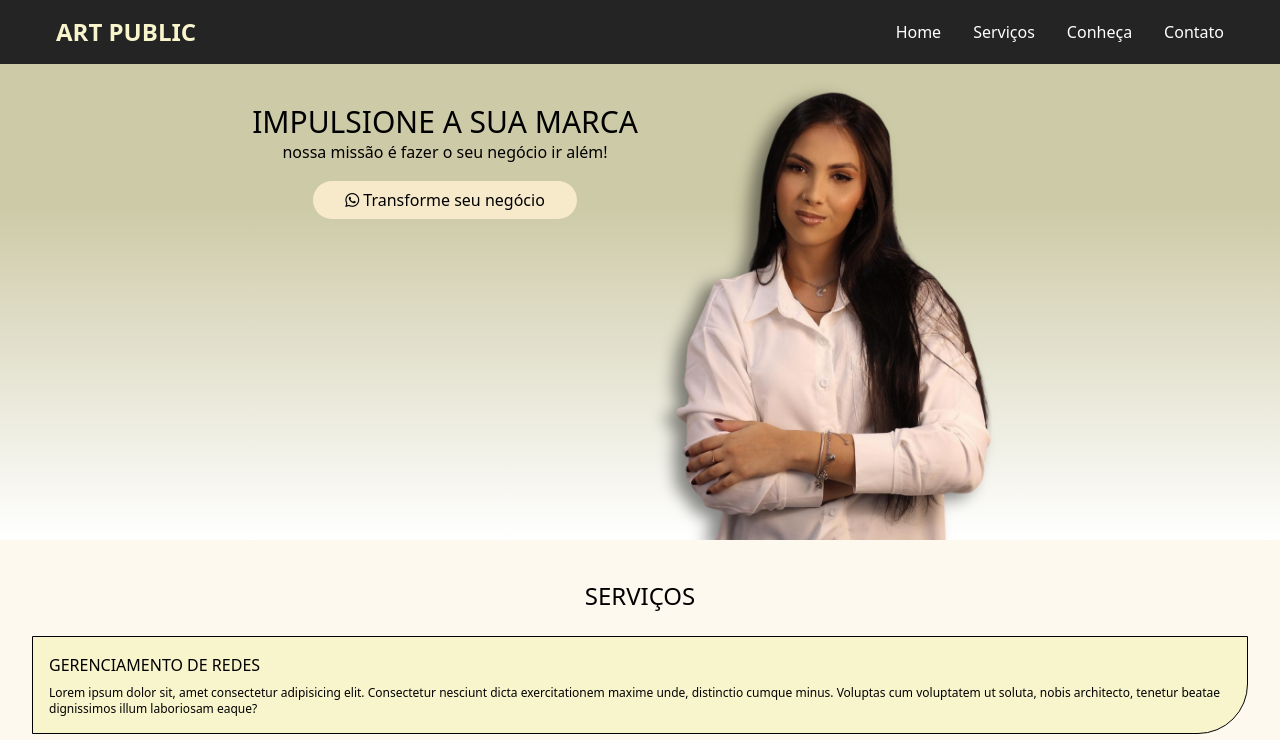
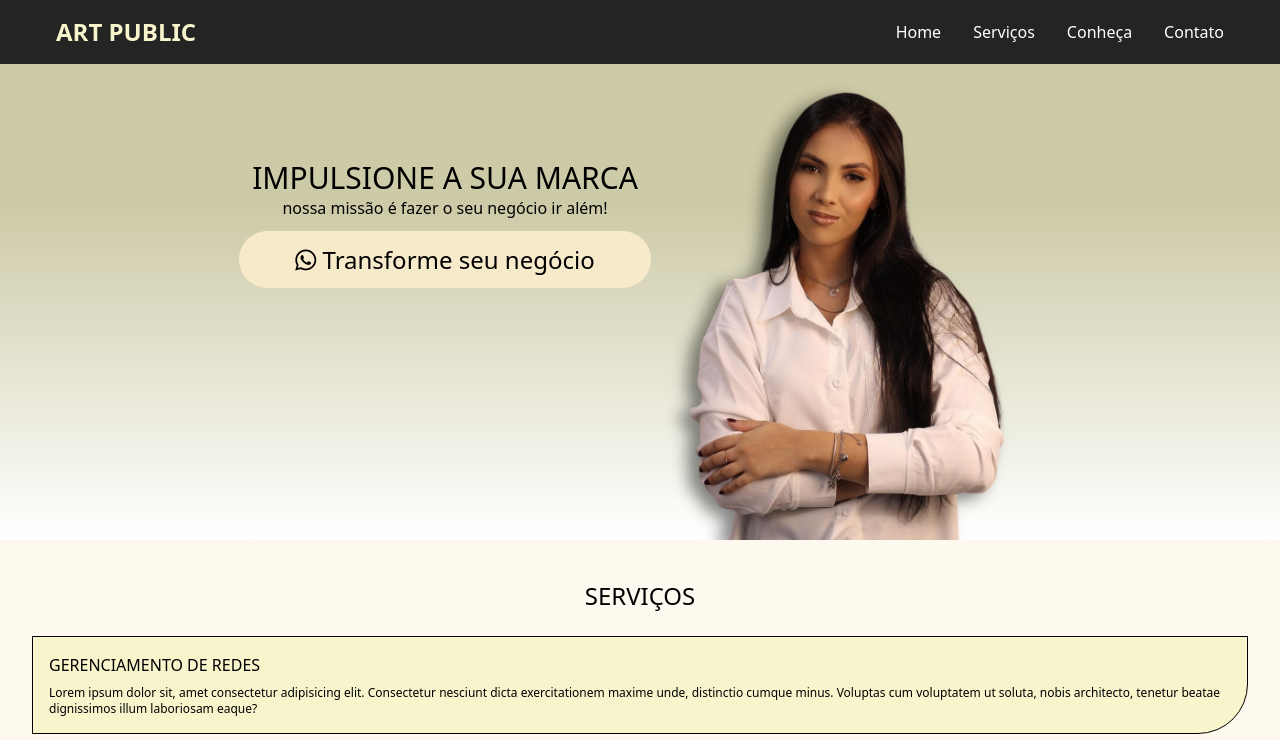
Before and after one commit to DevRicart/art-public, a website: page index.html in a window 1280 px wide. Shown: the top 740 px of the page. Drawn offline with nearby package versions, Linux system fonts and the light colour scheme.

Commit message:
adiciona responsividade

```diff
--- a/index.html
+++ b/index.html
@@ -49,11 +49,11 @@
     <main>
         <section id="home" class="bg-color-green-linear pt-20">
             <div class="md:flex md:justify-center">
-                <div class="text-center pt-6">
+                <div class="text-center pt-6 md:mt-14">
                     <h1 class="text-xl uppercase md:text-3xl">Impulsione a sua marca</h1>
                     <h2 class="text-sm md:text-base">nossa missão é fazer o seu negócio ir além!</h2>
                     <div class="my-6">
-                        <a href="" class="main-whatsapp primary-whatsapp bg-color-bege rounded-3xl py-2 px-8 md:text-2  xl">
+                        <a href="" class="main-whatsapp primary-whatsapp bg-color-bege rounded-3xl py-2 px-8 md:text-2xl md:py-3 md:px-14 md:rounded-full">
                             <i class="fa-brands fa-whatsapp"></i>
                             Transforme seu negócio
                         </a>
```
Also changed, not shown: src/style/output.css.
